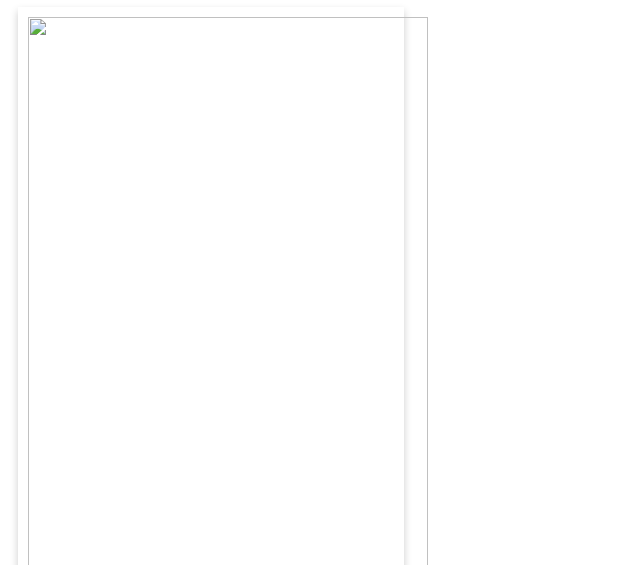
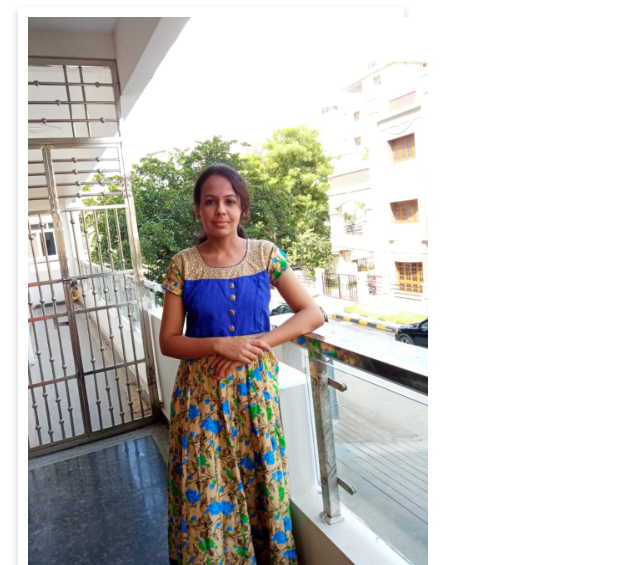
Before and after one commit to 20wh1a1254/20wh1a1254.github.io, a plain HTML site: page usercard.html in a window 1280 px wide. Shown: the part 73-638 px from the top of the page, without its empty margins (0-640 px from the left). Drawn offline with Linux system fonts and the light colour scheme.

Commit message:
usercard1

```diff
--- a/usercard.html
+++ b/usercard.html
@@ -11,7 +11,7 @@
     <div class="container">
             <h1>User Card Profile</h1>
             <div class="card">
-            <img src="./Images/cho.jpg" alt="" width="400" height="550">
+            <img src="./Images/cho.jpeg" alt="" width="400" height="550">
             <p class="name">Susmitha Reddy Banda</p>
             <p class="designation">Student</p>
     </div>
```
Also changed, not shown: Images/cho.jpeg (added).
